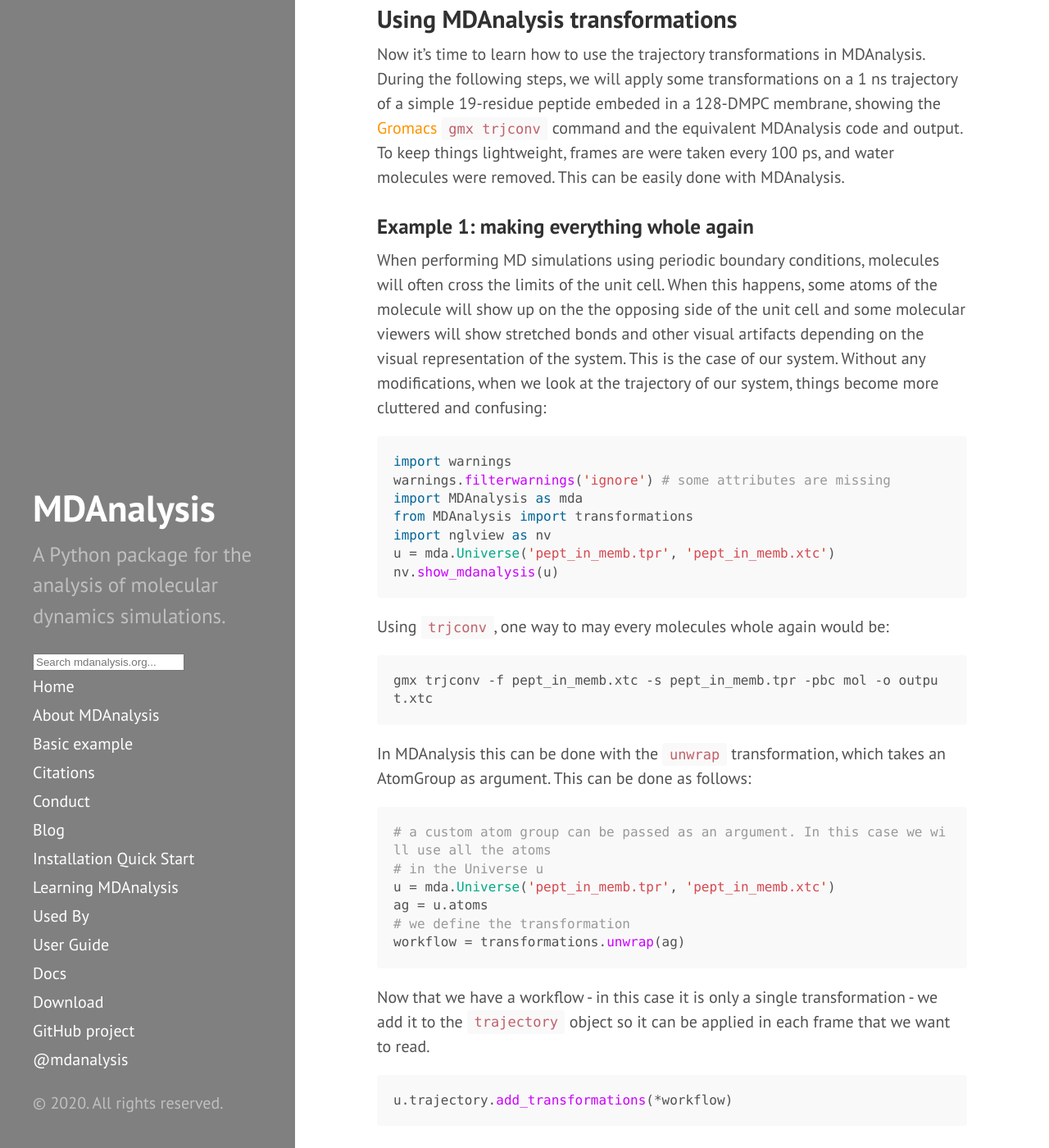
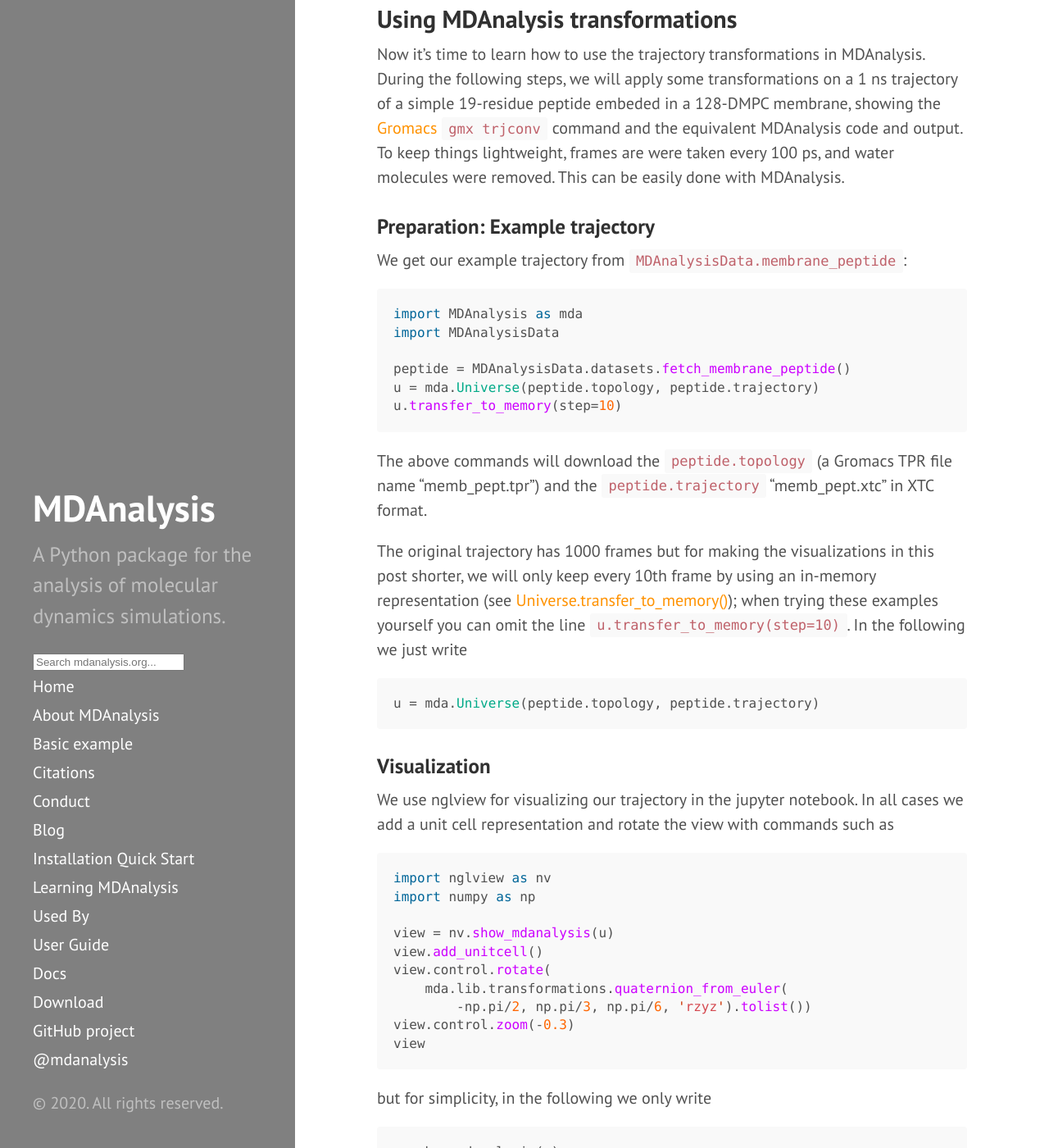
Before and after one commit to MDAnalysis/MDAnalysis.github.io, a Jekyll site: the page built from _posts/2020-03-06-on-the-fly-transformations.md, in a window 1280 px wide and 1400 px high, scrolled down 1209 px. Shown: the whole window at 82% size. Built offline with Jekyll 4.4.1, drawn with Linux system fonts in a browser that asks for light colours; comment, search, counter and statistics services are not loaded; some of the changed text lies outside the part shown.

Commit message:
movies for OTF blog post
- GIF movies for peptide examples
  - standard transformations
  - custom peptide 2 up transformation
- updated code with nglview commands
- use MDAnalysisData for runnable example

````diff
--- a/_posts/2020-03-06-on-the-fly-transformations.md
+++ b/_posts/2020-03-06-on-the-fly-transformations.md
@@ -44,6 +44,59 @@ following steps, we will apply some transformations on a 1 ns trajectory of a si
 and output. To keep things lightweight, frames are were taken every 100 ps, and water
 molecules were removed. This can be easily done with MDAnalysis.
 
+### Preparation: Example trajectory
+We get our example trajectory from
+[`MDAnalysisData.membrane_peptide`](https://www.mdanalysis.org/MDAnalysisData/membrane_peptide.html):
+
+```python
+import MDAnalysis as mda
+import MDAnalysisData
+
+peptide = MDAnalysisData.datasets.fetch_membrane_peptide()
+u = mda.Universe(peptide.topology, peptide.trajectory)
+u.transfer_to_memory(step=10)
+```
+
+The above commands will download the `peptide.topology` (a Gromacs TPR file name
+"memb_pept.tpr") and the `peptide.trajectory` "memb_pept.xtc" in XTC format.
+
+The original trajectory has 1000 frames but for making the visualizations in this post
+shorter, we will only keep every 10th frame by using an in-memory representation (see
+[Universe.transfer_to_memory()]({{ site.docs.mdanalysis.url
+}}/documentation_pages/core/universe.html#MDAnalysis.core.universe.Universe.transfer_to_memory));
+when trying these examples yourself you can omit the line
+`u.transfer_to_memory(step=10)`. In the following we just write
+```python
+u = mda.Universe(peptide.topology, peptide.trajectory)
+```
+
+### Visualization
+We use nglview for visualizing our trajectory in the jupyter notebook. In all cases we add
+a unit cell representation and rotate the view with commands such as
+```python
+import nglview as nv
+import numpy as np
+
+view = nv.show_mdanalysis(u)
+view.add_unitcell()
+view.control.rotate(
+    mda.lib.transformations.quaternion_from_euler(
+        -np.pi/2, np.pi/3, np.pi/6, 'rzyz').tolist())
+view.control.zoom(-0.3)
+view
+```
+but for simplicity, in the following we only write
+```
+nv.show_mdanalysis(u)
+```
+
+The movies were rendered as animated GIFs with
+```python
+from nglview.contrib.movie import MovieMaker
+movie = MovieMaker(view, fps=24, output=movie.gif')
+movie.make()
+```
+
 ### Example 1: making everything whole again
 When performing MD simulations using periodic boundary conditions, molecules will often
 cross the limits of the unit cell. When this happens, some atoms of the molecule will
@@ -56,15 +109,20 @@ of our system, things become more cluttered and confusing:
 
 ```python
 import warnings
-warnings.filterwarnings('ignore') # some attributes are missing
+warnings.filterwarnings('ignore') # nglview is missing some PDB-only attributes and complains
+
 import MDAnalysis as mda
-from MDAnalysis import transformations
 import nglview as nv
-u = mda.Universe('pept_in_memb.tpr', 'pept_in_memb.xtc')
+
+u = mda.Universe(peptide.topology, peptide.trajectory)
+
 nv.show_mdanalysis(u)
 ```
 
-Using `trjconv`, one way to may every molecules whole again would be:
+<img src="{{ site.baseurl }}{{ site.images }}/otf/peptide_raw.gif" title="raw trajectory"
+alt="raw trajectory" />
+
+Using `trjconv`, one way to make every molecules whole again would be:
 
     gmx trjconv -f pept_in_memb.xtc -s pept_in_memb.tpr -pbc mol -o output.xtc
 
@@ -73,12 +131,14 @@ This can be done as follows:
 
 
 ```python
+from MDAnalysis import transformations
+
 # a custom atom group can be passed as an argument. In this case we will use all the atoms
 # in the Universe u
-u = mda.Universe('pept_in_memb.tpr', 'pept_in_memb.xtc')
-ag = u.atoms
+u = mda.Universe(peptide.topology, peptide.trajectory)
+
 # we define the transformation
-workflow = transformations.unwrap(ag)
+workflow = [transformations.unwrap(u.atoms)]
 ```
 
 Now that we have a workflow - in this case it is only a single transformation - we add
@@ -97,7 +157,11 @@ This is how our trajectory looks like:
 nv.show_mdanalysis(u)
 ```
 
-as you can see, the artifacts caused by the atoms crossing the boundaries of the unit cell are now gone.
+<img src="{{ site.baseurl }}{{ site.images }}/otf/peptide_wrapped.gif" title="unwrapped trajectory"
+alt="unwrapped trajectory" />
+
+
+As you can see, the artifacts caused by the atoms crossing the boundaries of the unit cell are now gone.
 
 ### Example 2: what if we also want to center the peptide in the unit cell?
 In that case, using `trjconv` we would do something like this:
@@ -123,7 +187,7 @@ You can see that the `transformations` workflow below has three steps:
 This is how it looks:
 
 ```python
-u = mda.Universe('pept_in_memb.tpr', 'pept_in_memb.xtc')
+u = mda.Universe(peptide.topology, peptide.trajectory)
 prot = u.select_atoms("protein")
 ag = u.atoms
 # we will use mass as weights for the center calculation
@@ -134,6 +198,8 @@ u.trajectory.add_transformations(*workflow)
 nv.show_mdanalysis(u)
 ```
 
+<img src="{{ site.baseurl }}{{ site.images }}/otf/peptide_centered.gif" title="centered
+and unwrapped trajectory" alt="centered and unwrapped trajectory" />
 
 ### Example 3: what if we want to do a fitting of the protein?
 Fitting is useful when processing trajectories for visualization and analyses - it removes the translations
@@ -156,7 +222,7 @@ Here's what the workflow looks like:
 
 
 ```python
-u = mda.Universe('pept_in_memb.tpr', 'pept_in_memb.xtc')
+u = mda.Universe(peptide.topology, peptide.trajectory)
 prot = u.select_atoms("protein")
 # we load another universe to define the reference
 # it uses the same input files, but this doesn't have to be always the case
@@ -169,19 +235,23 @@ workflow = (transformations.unwrap(ag),
                    transformations.fit_rot_trans(prot, reference))
 u.trajectory.add_transformations(*workflow)
 nv.show_mdanalysis(u)
-
 ```
 
+<img src="{{ site.baseurl }}{{ site.images }}/otf/peptide_fitted.gif" title="fitted on protein
+and unwrapped trajectory" alt="fitted on protein and unwrapped trajectory" />
 
-It looks a bit confusing with the membrane...
+It looks a bit confusing with the membrane so we can also look at only the protein
 
 
 ```python
-t = nv.MDAnalysisTrajectory(prot)
-w = nv.NGLWidget(t)
-w.add_line()
-w
+view = nv.show_mdanalysis(prot)
+view.w.add_line()
+view
 ```
+
+<img src="{{ site.baseurl }}{{ site.images }}/otf/peptideonly_fitted.gif" title="fitted on protein
+and unwrapped trajectory (protein only)" alt="fitted on protein and unwrapped trajectory
+(protein only)" />
 
 
 This transformation is good when we want to see how the conformation of the protein evolves with time.
@@ -191,7 +261,7 @@ squares fitting in the `xy` plane can help us have a better look. Here's how it
 
 
 ```python
-u = mda.Universe('pept_in_memb.tpr', 'pept_in_memb.xtc')
+u = mda.Universe(peptide.topology, peptide.trajectory)
 prot = u.select_atoms("protein")
 ref_u = u.copy()
 reference = ref_u.select_atoms("protein")
@@ -201,13 +271,21 @@ workflow = (transformations.unwrap(ag),
                    transformations.wrap(ag, compound='fragments'),
                    transformations.fit_rot_trans(prot, reference, plane='xy', weights="mass"))
 u.trajectory.add_transformations(*workflow)
-# let's hide the lipid tails to have a better view
-view_selection = u.select_atoms("protein or name P")
-t = nv.MDAnalysisTrajectory(view_selection)
-w = nv.NGLWidget(t)
-w.add_line()
-w
 ```
+
+For the visualization we will hide the lipid tails and only indicate the phosphorous
+atoms:
+
+```python
+protein_P = u.select_atoms("protein or name P")
+view = nv.show_mdanalysis(protein_P)
+view.add_line()
+view
+```
+
+<img src="{{ site.baseurl }}{{ site.images }}/otf/peptide_P_fitted_xy.gif" title="fitted on
+protein in x-y plane and unwrapped trajectory, protein and lipid phosphorous atoms are
+shown" alt="fitted on protein in x-y plane and unwrapped trajectory" />
 
 
 This transformation keeps the membrane horizontal, while the protein rotation in the z-axis is removed, and
@@ -235,15 +313,12 @@ Let's create one here:
 
 ```python
 def up_by_2():
-
     def wrapped(ts):
         # here's where the magic happens
         # we create a numpy float32 array to avoid reduce floating
         # point errors
         ts.positions += np.asarray([0,0,20])
-
         return ts
-
     return wrapped
 ```
 
@@ -253,7 +328,7 @@ Now lets add our transformation to a workflow.
 
 ```python
 import numpy as np
-u = mda.Universe('pept_in_memb.tpr', 'pept_in_memb.xtc')
+u = mda.Universe(peptide.topology, peptide.trajectory)
 
 # loading another universe to better see the changes made by our transformation
 previous = u.copy()
@@ -265,32 +340,25 @@ ag = u.atoms
 workflow = (transformations.unwrap(ag),
                    up_by_2())
 u.trajectory.add_transformations(*workflow)
-view_selection = previous.select_atoms("protein or name P")
-t = nv.MDAnalysisTrajectory(view_selection)
-w = nv.NGLWidget(t)
-w.add_line()
-w.add_trajectory(u)
-w
 ```
 
 
-As you can see, the atoms in the `u` Universe have been shifted up by 20 angstroms.
+All atoms in the `u` Universe are shifted up by 20 angstroms but this does not look
+much different from what we have seen before. So let's do something more interesting and
+just move a selection such as the peptide.
 
 The transformations can accept arguments. Let's modify `up_by_2` so that only the peptide is translated
 in the z coordinate:
 
 
 ```python
-def protein_up_by_2(agroup):
-
+def protein_up_by_2(ag):
     def wrapped(ts):
         # here's where the magic happens
         # we create a numpy float32 array to avoid reduce floating
         # point errors
-        agroup.positions += np.asarray([0,0,20])
-
+        ag.positions += np.asarray([0,0,20])
         return ts
-
     return wrapped
 ```
 
@@ -298,7 +366,7 @@ We'll add the new transformation to the workflow and see what happens.
 
 
 ```python
-u = mda.Universe('pept_in_memb.tpr', 'pept_in_memb.xtc')
+u = mda.Universe(peptide.topology, peptide.trajectory)
 ag = u.atoms
 prot = u.select_atoms("protein")
 workflow = (transformations.unwrap(ag),
@@ -309,10 +377,14 @@ nv.show_mdanalysis(u)
 ```
 
 
+<img src="{{ site.baseurl }}{{ site.images }}/otf/peptide_up2.gif" title="peptide
+translated by 20 Å upwards" alt="peptide translated by 20 Å upwards" />
+
+
 The two examples of custom transformations shown here are very simple. But
 more complex things can be done, and we encourage you to try them!
 
-This has been a quick demonstration on the power of the new on-the-fly transformations of
+This has been a quick demonstration of the power of the new on-the-fly transformations of
 MDAnalysis. There are more transformations available for you to explore and a whole lot
 more for you to create for your own molecular system. More [information on trajectory
 transformations][otf-docs] can be found in the online docs of
````
Also changed, not shown: 7 other files.
